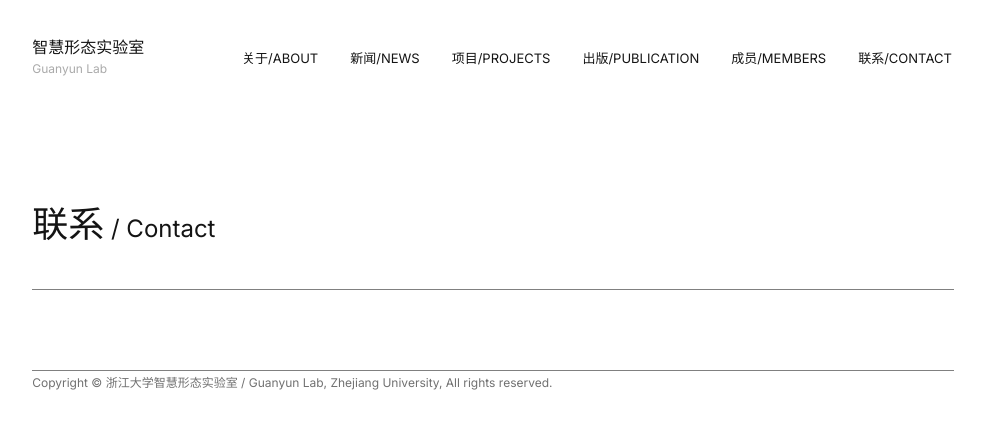
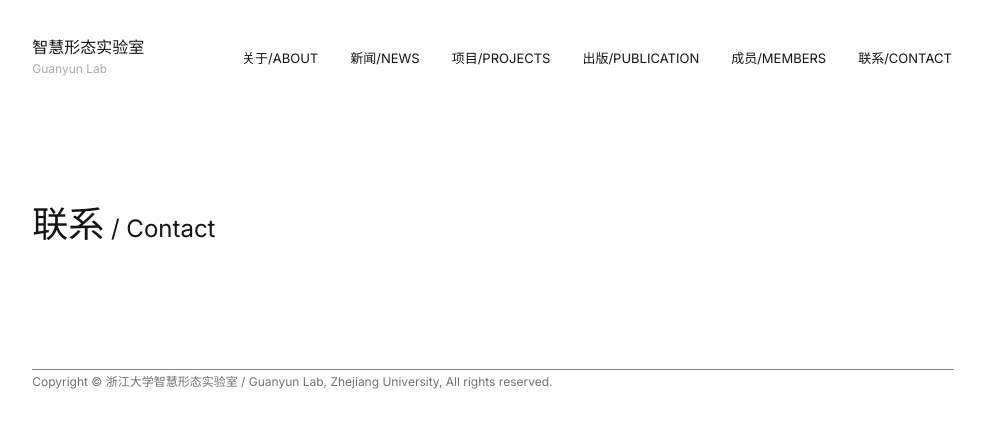
Before and after one commit to AnCoSONG/guanyunlab, a Vue app: page /guanyunlab/contact in a window 1280 px wide. Shown: the top 428 px of the page, without its empty margins (147-1132 px from the left). Built offline with nearby package versions, Linux system fonts and the light colour scheme; no server answers.

Commit message:
feat: 🎸 remove horizontal line in contact

```diff
--- a/src/views/contact/index.vue
+++ b/src/views/contact/index.vue
@@ -1,7 +1,7 @@
 <template>
     <SectionTitle en="Contact" cn="联系"></SectionTitle>
     <Main>
-        <ZeroFiveLine></ZeroFiveLine>
+        <!-- <ZeroFiveLine></ZeroFiveLine> -->
         <!-- <div class="wrapper">
             <div class="column">
                 <div class="title">
```
